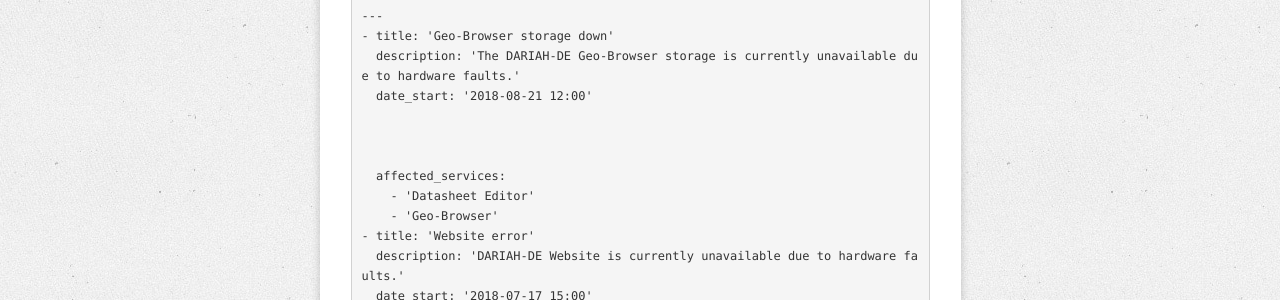
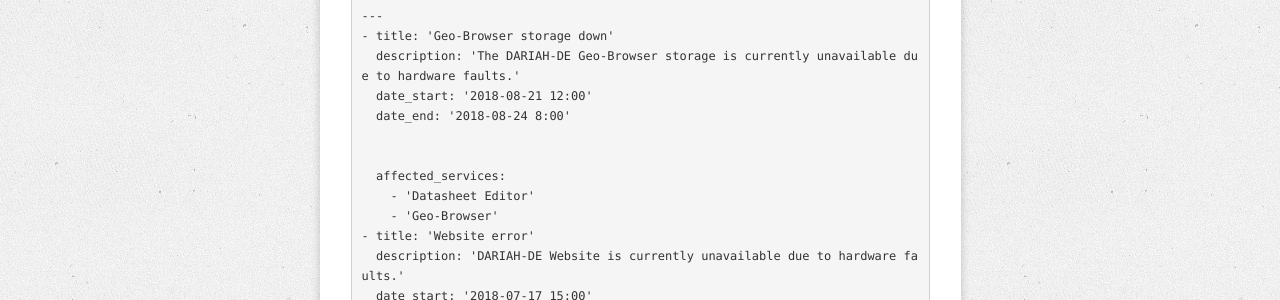
Before and after one commit to DARIAH-DE/status, a Jekyll site: the page built from currentdata.md, in a window 1280 px wide and 900 px high. Shown: the part 168-468 px from the top of the window. Built offline with Jekyll 4.4.1, drawn with Linux system fonts in a browser that asks for light colours; our own code applies the rules of GitHub Pages for plain Markdown files.

Commit message:
storage is working again

```diff
--- a/_data/outages.yaml
+++ b/_data/outages.yaml
@@ -2,7 +2,7 @@
 - title: 'Geo-Browser storage down'
   description: 'The DARIAH-DE Geo-Browser storage is currently unavailable due to hardware faults.'
   date_start: '2018-08-21 12:00'
-  date_end:
+  date_end: '2018-08-24 8:00'
   affected:
     - '/middlewares/dariah-openstorage'
 - title: 'Website error'
```
